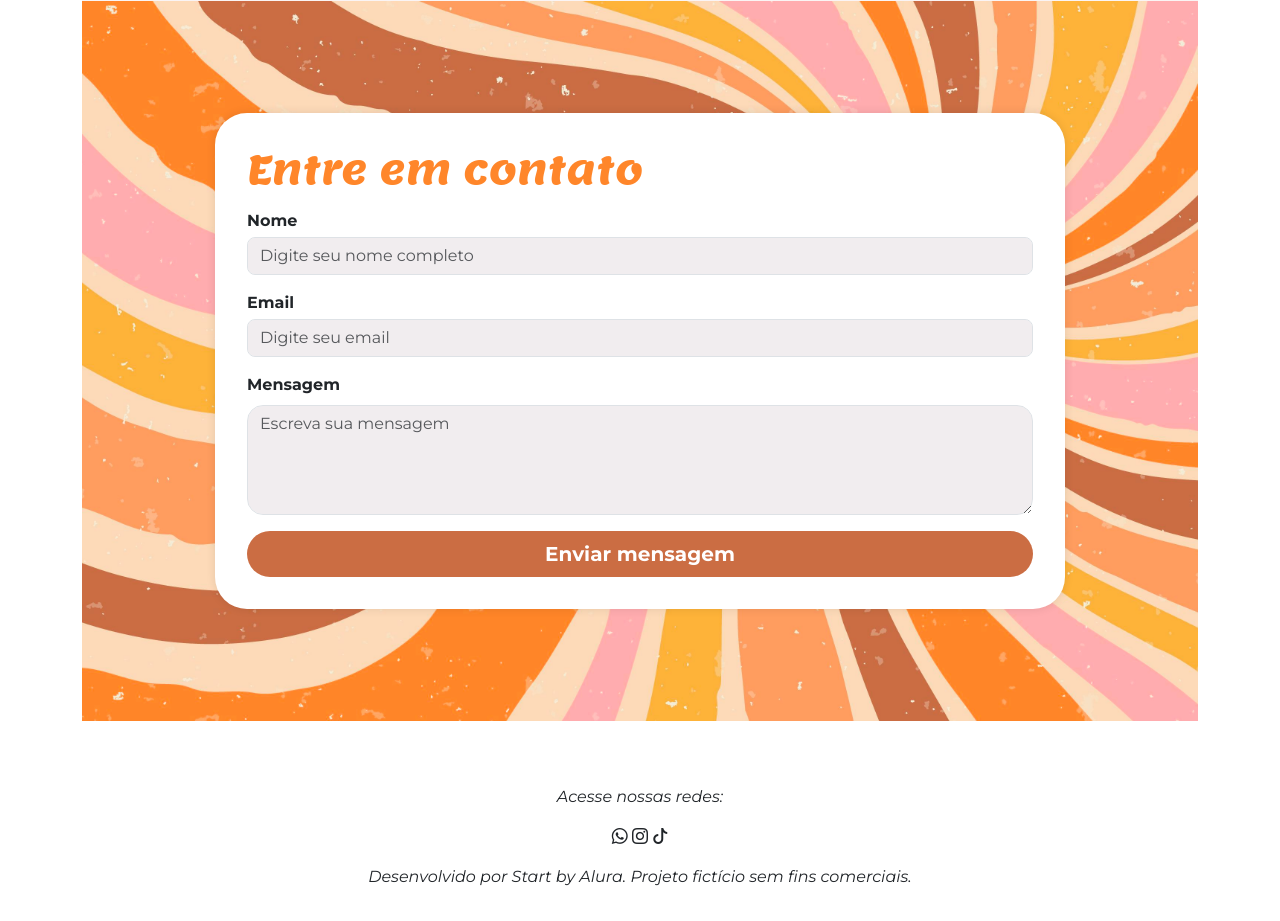
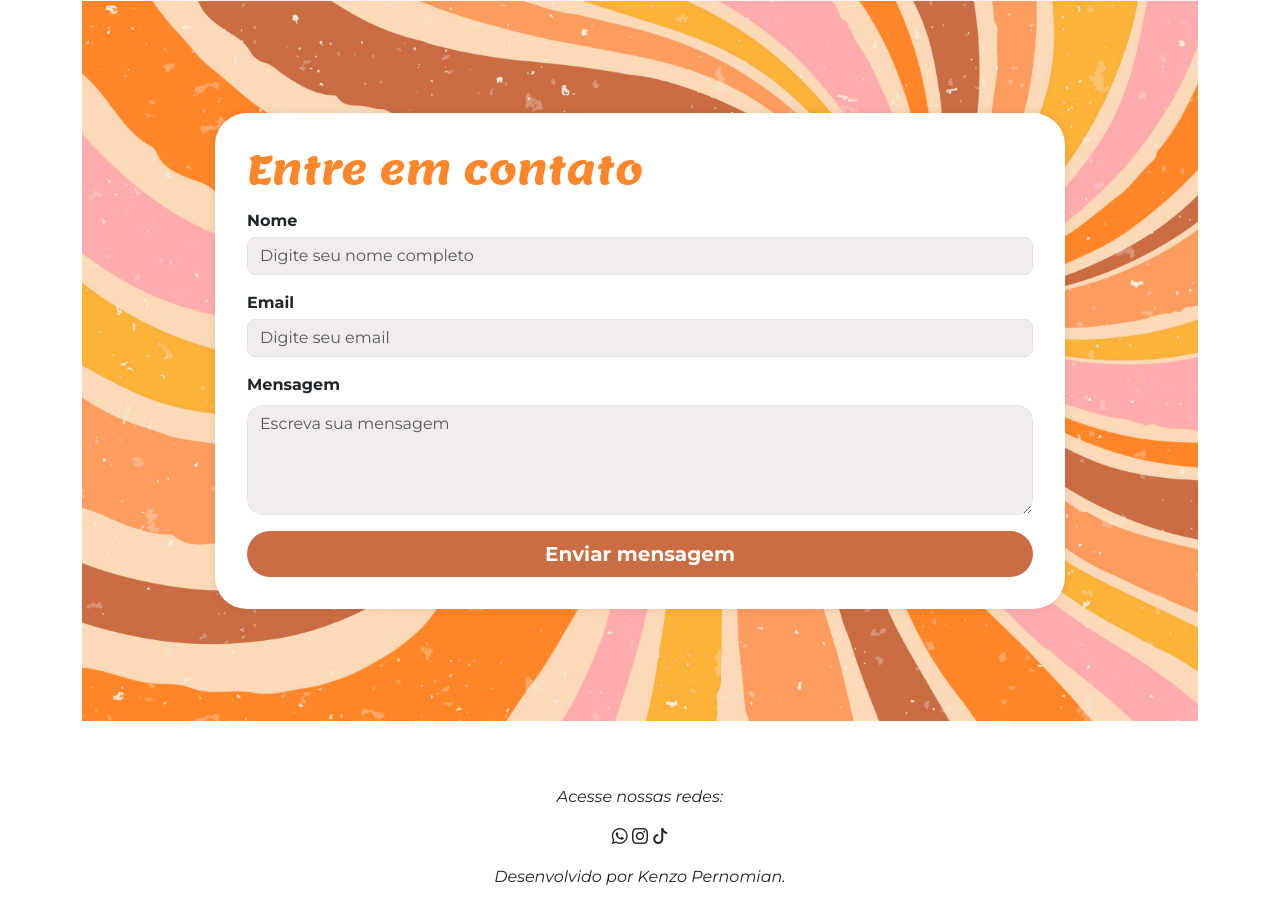
Before and after one commit to Ktp016/projecting1, a plain HTML site: page index.html in a window 1280 px wide. Shown: the part 2260-3181 px from the top of the page. Drawn offline with nearby package versions, Linux system fonts and the light colour scheme.

Commit message:
Update index.html

```diff
--- a/index.html
+++ b/index.html
@@ -132,7 +132,7 @@
         <i class="bi bi-whatsapp"></i>
         <i class="bi bi-instagram"></i>
         <i class="bi bi-tiktok"></i>
-        <p class="mt-3">Desenvolvido por Start by Alura. Projeto fictício sem fins comerciais.</p>
+        <p class="mt-3">Desenvolvido por Kenzo Pernomian.</p>
     </footer>
 
     <script src="script.js"></script>
```
